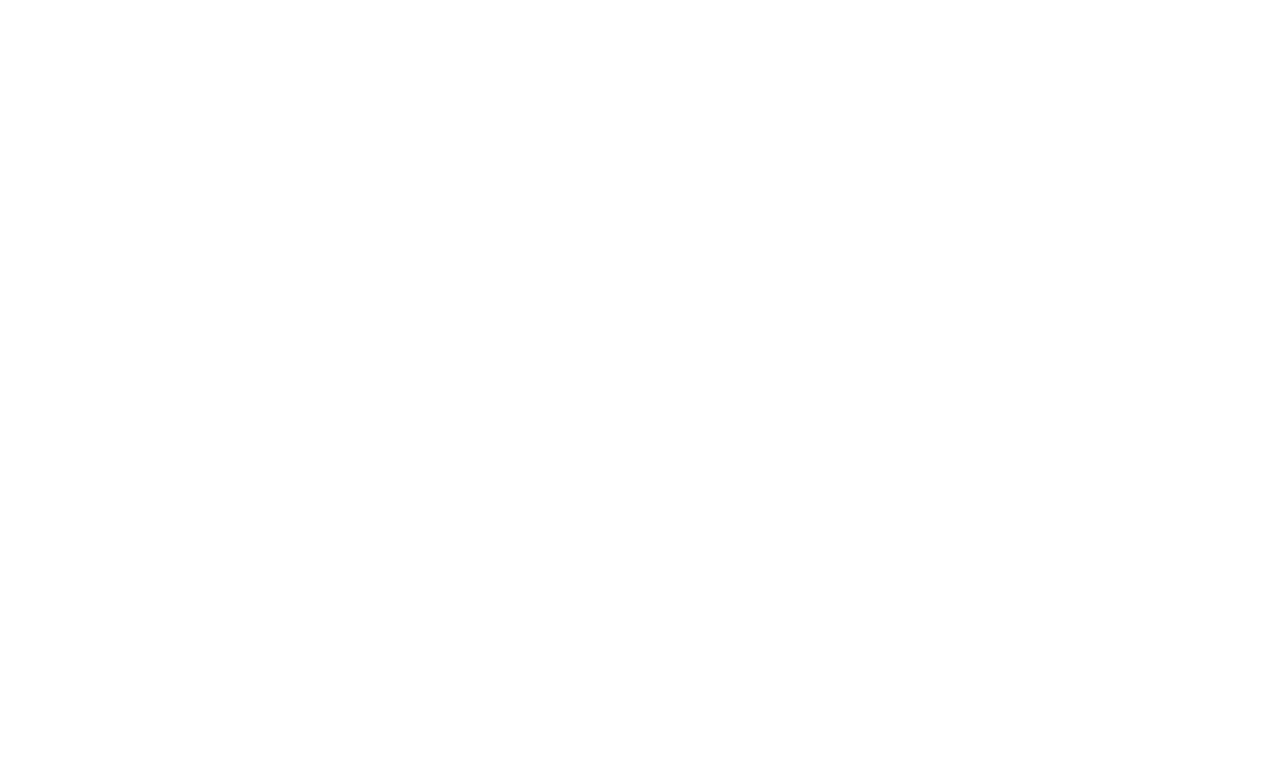
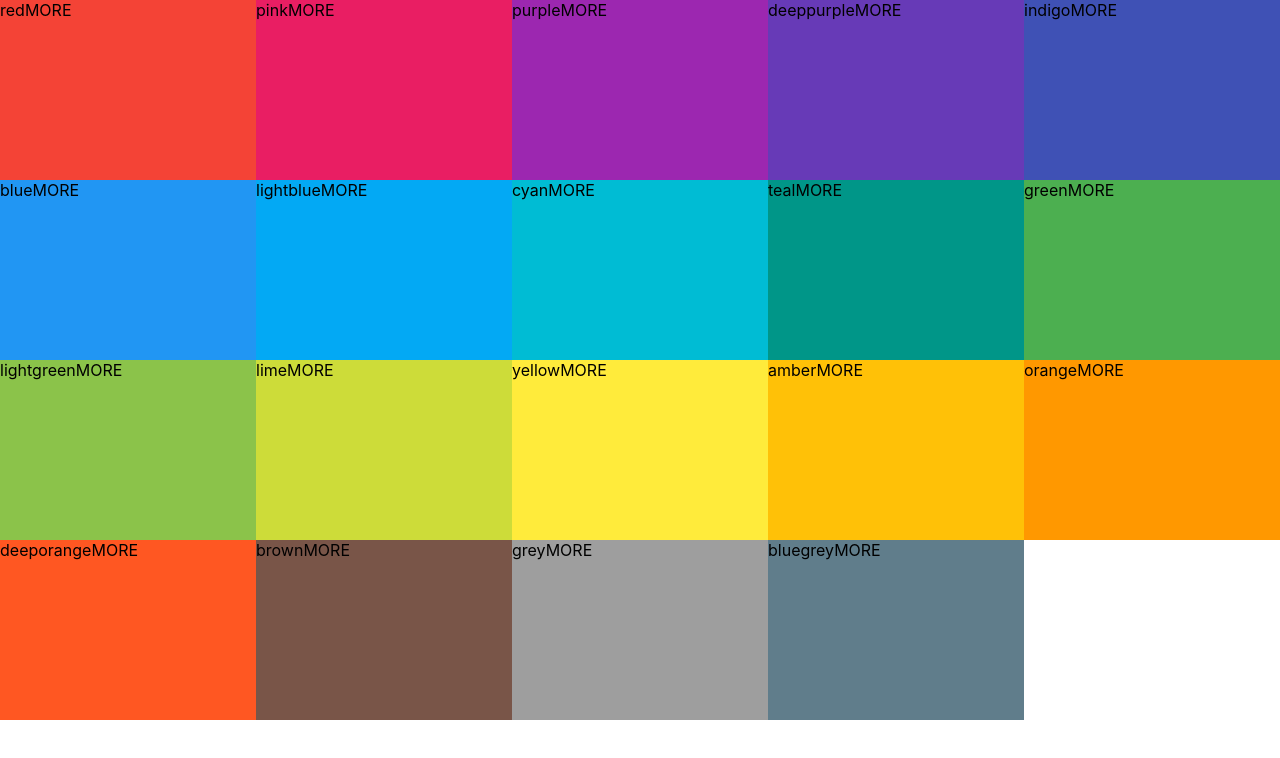
Before and after one commit to Davidxcr/React, a React (Create React App) app in the folder Create-React-App/palette/: page / in a window 1280 px wide. Shown: the top 758 px of the page. Built offline with nearby package versions, Linux system fonts and the light colour scheme.

Commit message:
Add ColorBox Component

```diff
--- a/Create-React-App/palette/src/App.js
+++ b/Create-React-App/palette/src/App.js
@@ -6,7 +6,7 @@
   render() {
     return (
       <div className='App'>
-        <Palette {...seedColors[4]} />
+        <Palette {...seedColors[0]} />
       </div>
     );
   }
--- /dev/null
+++ b/Create-React-App/palette/src/ColorBox.css
@@ -0,0 +1,8 @@
+.ColorBox {
+  width: 20%;
+  height: 25%;
+  margin: 0 auto;
+  display: inline-block;
+  position: relative;
+  cursor: pointer;
+}
--- /dev/null
+++ b/Create-React-App/palette/src/ColorBox.js
@@ -0,0 +1,15 @@
+import React, { Component } from 'react';
+import './ColorBox.css'
+
+class ColorBox extends Component {
+    render() {
+        return (
+            <div style={{ background: this.props.background }} className='ColorBox' >
+                <span>{this.props.name}</span>
+                <span>MORE</span>
+            </div>
+        );
+    }
+}
+
+export default ColorBox;
--- /dev/null
+++ b/Create-React-App/palette/src/Palette.css
@@ -0,0 +1,6 @@
+.Palette {
+  height: 100vh;
+}
+.Palette-colors {
+  height: 90%;
+}
--- a/Create-React-App/palette/src/Palette.js
+++ b/Create-React-App/palette/src/Palette.js
@@ -1,12 +1,17 @@
 import React, { Component } from 'react';
+import ColorBox from './ColorBox';
+import './Palette.css'
 
 class Palette extends Component {
     render() {
+        const colorBoxes = this.props.colors.map(color => (
+            <ColorBox background={color.color} name={color.name} />
+        ))
         return (
             <div className='Palette'>
                 {/* Navbar goes Here */}
                 <div className='Palette-colors'>
-                    {/* Color boxes to display */}
+                    {colorBoxes}
                 </div>
                 {/* footer */}
             </div>
```
